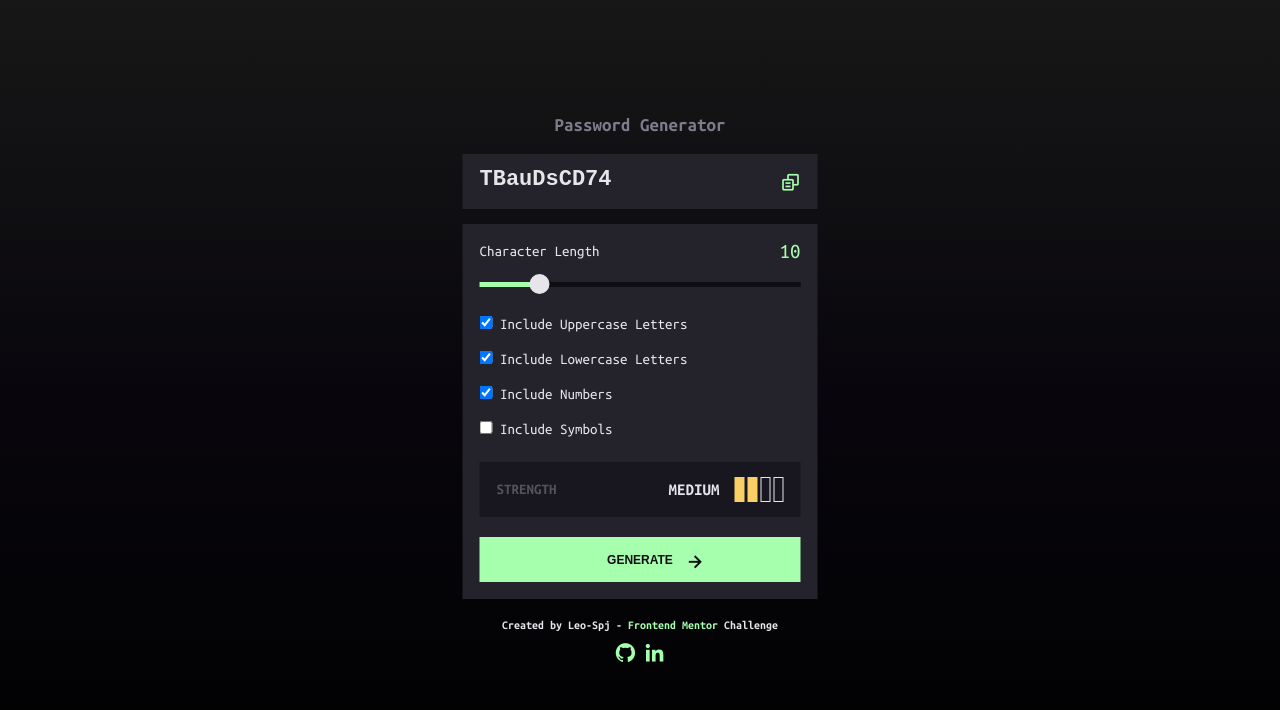
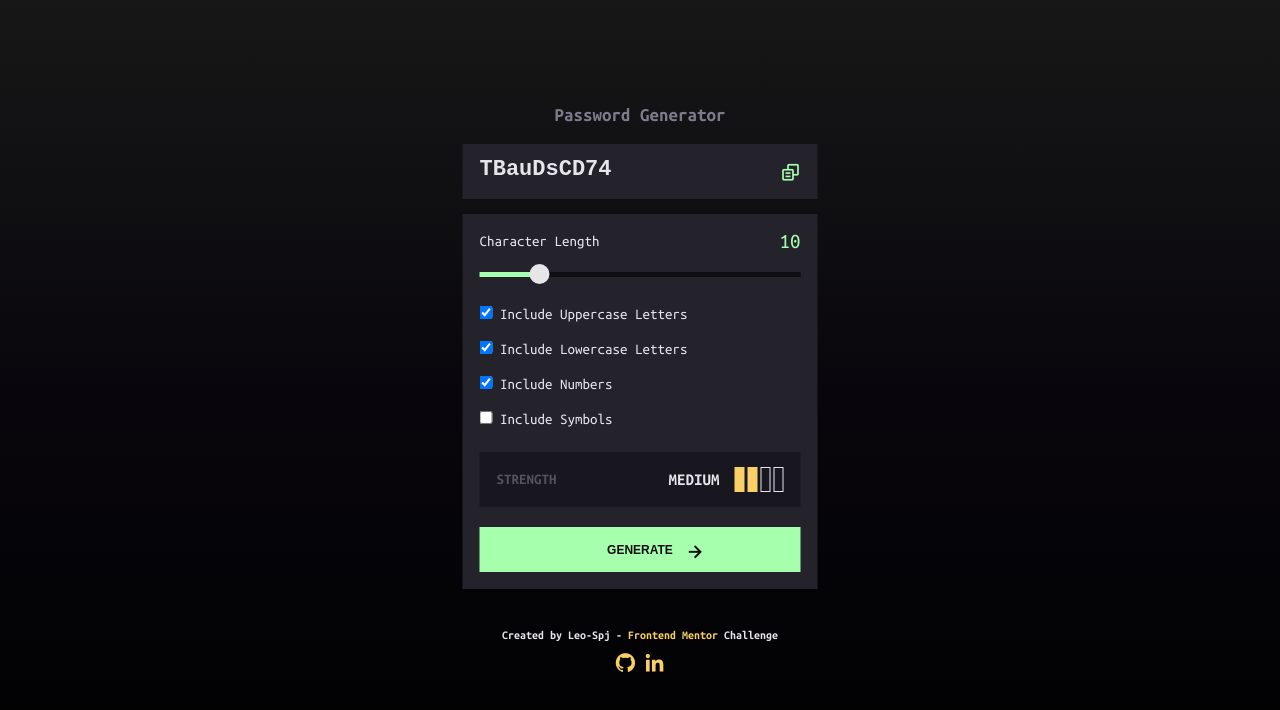
Before and after one commit to Leo-Spj/Password-generator-app, a website: page index.html in a window 1280 px wide. Drawn offline with nearby package versions, Linux system fonts and the light colour scheme.

Commit message:
cambios menores

```diff
--- a/SCSS/parciales/_styles.scss
+++ b/SCSS/parciales/_styles.scss
@@ -86,6 +86,7 @@ h1{
     height: min-content;
 
     padding: 17px;
+    margin-bottom: 40px;
 }
 .encabezado_rango{
     color: $humo;
@@ -249,10 +250,10 @@ h1{
     font-size: 12px;
     font-weight: 700;
     text-align: center;
-    margin-top: 20px;
+
 
     a{
-        color: $verde_agua;
+        color: $amarillo_diluido;
         text-decoration: none;
     }
 
```
Also changed, not shown: CSS/style.css.
